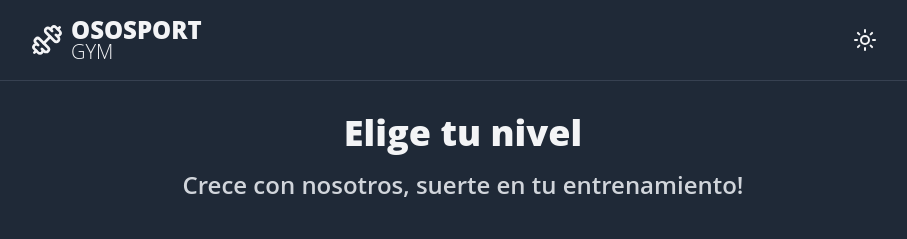
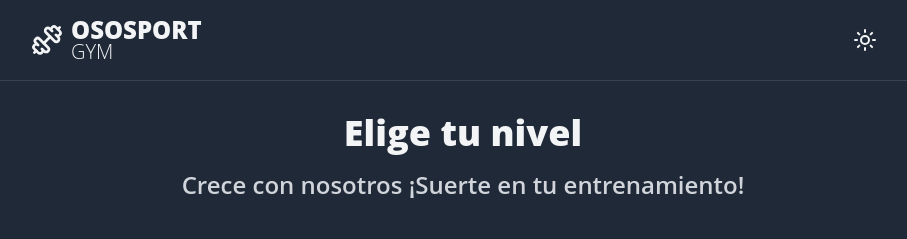
Before and after one commit to YerayPadial/OsoSport, a React (Vite) app in the folder guia/: page / in a window 1280 px wide. Shown: the top 239 px of the page, without its empty margins (177-1084 px from the left). Built offline with nearby package versions, Linux system fonts and the light colour scheme.

Commit message:
V.1.6.2 Fix div duplicated in screen select level

```diff
--- a/guia/src/screens/HomeScreen.jsx
+++ b/guia/src/screens/HomeScreen.jsx
@@ -14,7 +14,7 @@ const HomeScreen = ({ onSelectLevel }) => {
           </span>
         </div>
         <h1 className="text-2xl font-semibold text-texto-secundario-claro dark:text-texto-secundario-oscuro mt-4">
-          Crece con nosotros, suerte en tu entrenamiento!
+          Crece con nosotros ¡Suerte en tu entrenamiento!
         </h1>
       </header>
 
--- a/guia/src/screens/LevelScreen.jsx
+++ b/guia/src/screens/LevelScreen.jsx
@@ -99,7 +99,8 @@ const LevelScreen = ({
         {nivelActual.nombre}
       </h1>
 
-      {(nivelActual.calentamiento || nivelActual.enfriamiento) && (
+      {(nivelActual.calentamiento || nivelActual.enfriamiento) &&
+        nivelActual.id <= 2 && (
           <div className="bg-tarjeta-clara dark:bg-tarjeta-oscura rounded-2xl p-5 mb-6 shadow-lg space-y-4">
             {/* Sección de Calentamiento (solo si existe) */}
             {nivelActual.calentamiento && (
```
Lines whose indentation alone changed are shown as unchanged.
